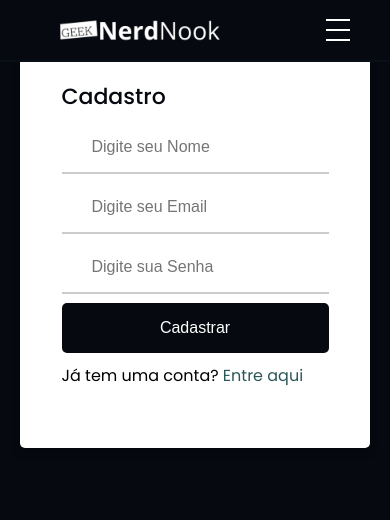
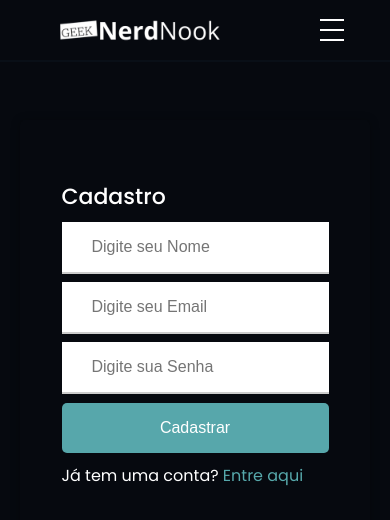
Before and after one commit to Valtece/blognerd, a React (Create React App) app: page /cadastro in a window 390 px wide. Shown: the top 520 px of the page. Built offline with nearby package versions, Linux system fonts and the light colour scheme.

Commit message:
Atualização BlogNerd

```diff
--- a/src/App.js
+++ b/src/App.js
@@ -1,6 +1,5 @@
 import RoutesApp from "./routes";
 import Menu from "./components/Menu";
-import NomePerfil from "./components/NomePerfil";
 
 import { useState, useEffect } from "react";
 import AuthProvider from './contexts/auth'
--- a/src/components/Login/styleLogin.css
+++ b/src/components/Login/styleLogin.css
@@ -6,8 +6,8 @@
   margin: 50px auto;
   margin-top: 120px;
   max-width: 850px;
-  box-shadow: 0 5px 10px rgba(0, 0, 0, 0.2);
-  background-color: #fff;
+  box-shadow: 0 1px 10px rgba(0, 0, 0, 0.308);
+  background-color: #06090F;
   padding: 0px 25px;
   border-radius: 5px;
 }
@@ -16,7 +16,7 @@
   position: relative;
   font-size: 22px;
   font-weight: 500;
-  color: #06090F;
+  color: #ffffff;
 }
 
 .container .login-form .title::before{
@@ -57,7 +57,7 @@
 }
 
 .container .login-form .input-box button[type="submit"]{
-    background-color: #06090F;
+    background-color: #64c1c4dc;
     border: 0;
     color: #fff;
     border-radius: 5px;
@@ -72,18 +72,23 @@
 }
 
 .container .login-form .forgot a{
-  color: #2b5758;
+  color: #ffffff;
   text-decoration: none;
 }
 
+.container .login-form .sigup-text{
+  color: #ffffff;
+}
+
 .container .login-form .sigup-text a{
-  color: #2b5758;
+  color: #64c1c4dc;
   text-decoration: none;
 }
 
 @media (max-width: 1000px) {
   .containerLogin {
     margin: 20px auto;
+    margin-top: 120px;
     padding: 0px 20px;
     border-radius: 5px;
     max-width: 800px;
@@ -93,6 +98,7 @@
 @media (max-width: 850px) {
   .containerLogin {
     margin: 20px auto;
+    margin-top: 120px;
     padding: 80px 10px;
     border-radius: 5px;
     max-width: 400px;
@@ -106,6 +112,7 @@
 @media (max-width: 450px) {
   .containerLogin {
     margin: 20px auto;
+    margin-top: 120px;
     padding: 60px 0px;
     border-radius: 5px;
     max-width: 350px;
--- a/src/components/Menu/index.js
+++ b/src/components/Menu/index.js
@@ -16,8 +16,6 @@ export default function Menu({acao}){
 
     }
   }
-
-
 
   return (
     <div>
--- a/src/components/Menu/style.css
+++ b/src/components/Menu/style.css
@@ -17,6 +17,7 @@ header {
 .ativaCor {
     background-color: #09101cfd;
     border-bottom: 0px solid rgb(9, 15, 23);
+    box-shadow: 0px 1px 10px #0d1018cc;
 }
 
 
@@ -86,14 +87,17 @@ ul li:last-child {
     transition: max-height 0.3s ease-in-out, opacity 0.3s ease-in-out;
 }
 
-#margin {
-    margin-top: 90px;
-}
-
 .open {
     display: block;
     max-height: 100vh;
     opacity: 1;
+}
+
+
+@media (min-width: 860px) {
+    .menu-mobile {
+        display: none;
+    }
 }
 
 @media (max-width: 860px) {
--- a/src/index.css
+++ b/src/index.css
@@ -11,3 +11,13 @@ code {
   font-family: source-code-pro, Menlo, Monaco, Consolas, 'Courier New',
     monospace;
 }
+
+::-webkit-scrollbar {
+  width: 6px; /* largura da barra de rolagem */
+}
+
+/* Cor do "rastro" da barra de rolagem */
+::-webkit-scrollbar-thumb {
+  background-color: #57a8ab; /* cor da barra de rolagem */
+  border-radius: 6px; /* borda arredondada */
+}
```
Also changed, not shown: src/components/Login/login.png.
